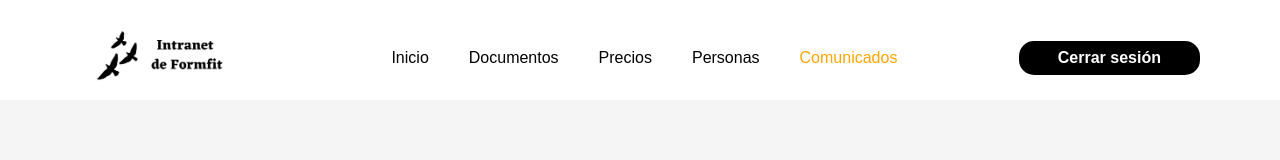
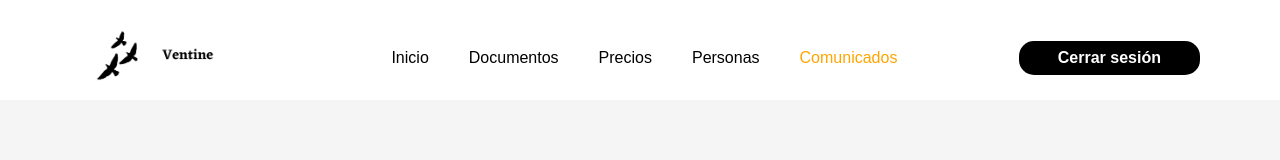
Before and after one commit to Ventine/Intranet, a plain HTML site: page Comunicados.html in a window 1280 px wide. Shown: the top 160 px of the page. Drawn offline with nearby package versions, Linux system fonts and the light colour scheme.

Commit message:
Version 2

```diff
--- a/Comunicados.html
+++ b/Comunicados.html
@@ -13,7 +13,7 @@
 	<header>
 		<div class="container__header">
 			<div class="logo">
-				<a href="index.html"><img class="logo-img" src="assets/logos.png" alt="logos"> </a>
+				<a href="index.html"><img class="logo-img" src="assets/ventinet.png" alt="logos"> </a>
 			</div>
 			<div class="menu">
 				<nav>
```
Also changed, not shown: Personas.html (+1 -1 lines), Precios.html (+1 -1 lines), documentos.html (+1 -1 lines), index.html (+1 -1 lines), assets/ventinet.png (added).
